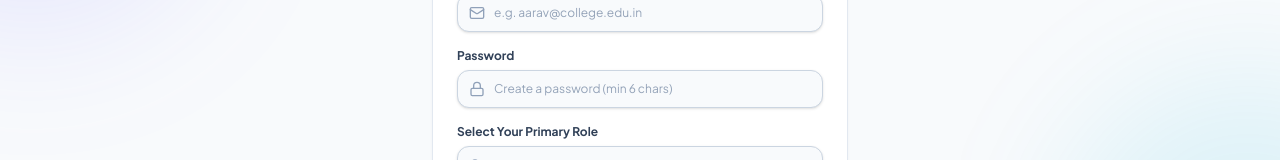
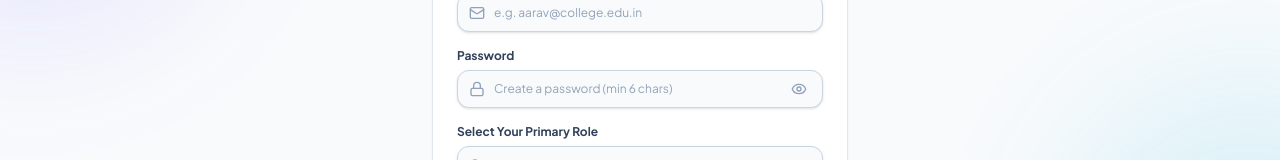
Before and after one commit to Ramiz1323/NexSkill, a React (Vite) app in the folder Frontend/: page /register in a window 1280 px wide. Shown: the part 343-503 px from the top of the page. Built offline with nearby package versions, Linux system fonts and the light colour scheme; no server answers.

Commit message:
feat: implement user authentication and registration pages with validation and state management

```diff
--- a/Frontend/src/pages/auth/Login.jsx
+++ b/Frontend/src/pages/auth/Login.jsx
@@ -1,7 +1,7 @@
 import React, { useState, useEffect } from 'react';
 import { useNavigate, Link } from 'react-router-dom';
 import { useDispatch, useSelector } from 'react-redux';
-import { Mail, Lock, ArrowRight, Sparkles, AlertCircle, LogIn } from 'lucide-react';
+import { Mail, Lock, ArrowRight, Sparkles, AlertCircle, LogIn, Eye, EyeOff } from 'lucide-react';
 import { loginUser, clearAuthError } from '../../redux/slices/authSlice';
 import Button from '../../components/common/Button';
 import Card from '../../components/common/Card';
@@ -11,6 +11,7 @@
     email: '',
     password: '',
   });
+  const [showPassword, setShowPassword] = useState(false);
 
   const [validationError, setValidationError] = useState('');
 
@@ -90,15 +91,24 @@
           <div className="relative flex items-center">
             <Lock className="w-4 h-4 text-slate-400 absolute left-3 pointer-events-none" />
             <input
-              type="password"
+              type={showPassword ? 'text' : 'password'}
               id="password"
               name="password"
               value={formData.password}
               onChange={handleChange}
               placeholder="••••••••"
-              className="w-full pl-9 pr-4 py-2.5 text-xs rounded-xl bg-slate-50 border border-slate-200 focus:border-indigo-500 focus:bg-white text-slate-900 placeholder-slate-400 outline-none transition-all shadow-sm"
+              className="w-full pl-9 pr-10 py-2.5 text-xs rounded-xl bg-slate-50 border border-slate-200 focus:border-indigo-500 focus:bg-white text-slate-900 placeholder-slate-400 outline-none transition-all shadow-sm"
               required
             />
+            <button
+              type="button"
+              onClick={() => setShowPassword((prev) => !prev)}
+              className="absolute right-3 p-1 text-slate-400 hover:text-slate-600 focus:outline-none transition-colors cursor-pointer"
+              title={showPassword ? 'Hide password' : 'Show password'}
+              aria-label={showPassword ? 'Hide password' : 'Show password'}
+            >
+              {showPassword ? <EyeOff className="w-4 h-4" /> : <Eye className="w-4 h-4" />}
+            </button>
           </div>
         </div>
 
--- a/Frontend/src/pages/auth/Register.jsx
+++ b/Frontend/src/pages/auth/Register.jsx
@@ -1,7 +1,7 @@
 import React, { useState, useEffect } from 'react';
 import { useNavigate, Link } from 'react-router-dom';
 import { useDispatch, useSelector } from 'react-redux';
-import { User, Mail, Lock, UserCheck, AlertCircle, Sparkles } from 'lucide-react';
+import { User, Mail, Lock, UserCheck, AlertCircle, Sparkles, Eye, EyeOff } from 'lucide-react';
 import { registerUser, clearAuthError } from '../../redux/slices/authSlice';
 import Button from '../../components/common/Button';
 import Card from '../../components/common/Card';
@@ -13,6 +13,7 @@
     password: '',
     role: 'student',
   });
+  const [showPassword, setShowPassword] = useState(false);
 
   const [validationError, setValidationError] = useState('');
 
@@ -116,15 +117,24 @@
           <div className="relative flex items-center">
             <Lock className="w-4 h-4 text-slate-400 absolute left-3 pointer-events-none" />
             <input
-              type="password"
+              type={showPassword ? 'text' : 'password'}
               id="password"
               name="password"
               value={formData.password}
               onChange={handleChange}
               placeholder="Create a password (min 6 chars)"
-              className="w-full pl-9 pr-4 py-2.5 text-xs rounded-xl bg-slate-50 border border-slate-200 focus:border-indigo-500 focus:bg-white text-slate-900 placeholder-slate-400 outline-none transition-all shadow-sm"
+              className="w-full pl-9 pr-10 py-2.5 text-xs rounded-xl bg-slate-50 border border-slate-200 focus:border-indigo-500 focus:bg-white text-slate-900 placeholder-slate-400 outline-none transition-all shadow-sm"
               required
             />
+            <button
+              type="button"
+              onClick={() => setShowPassword((prev) => !prev)}
+              className="absolute right-3 p-1 text-slate-400 hover:text-slate-600 focus:outline-none transition-colors cursor-pointer"
+              title={showPassword ? 'Hide password' : 'Show password'}
+              aria-label={showPassword ? 'Hide password' : 'Show password'}
+            >
+              {showPassword ? <EyeOff className="w-4 h-4" /> : <Eye className="w-4 h-4" />}
+            </button>
           </div>
         </div>
 
```
